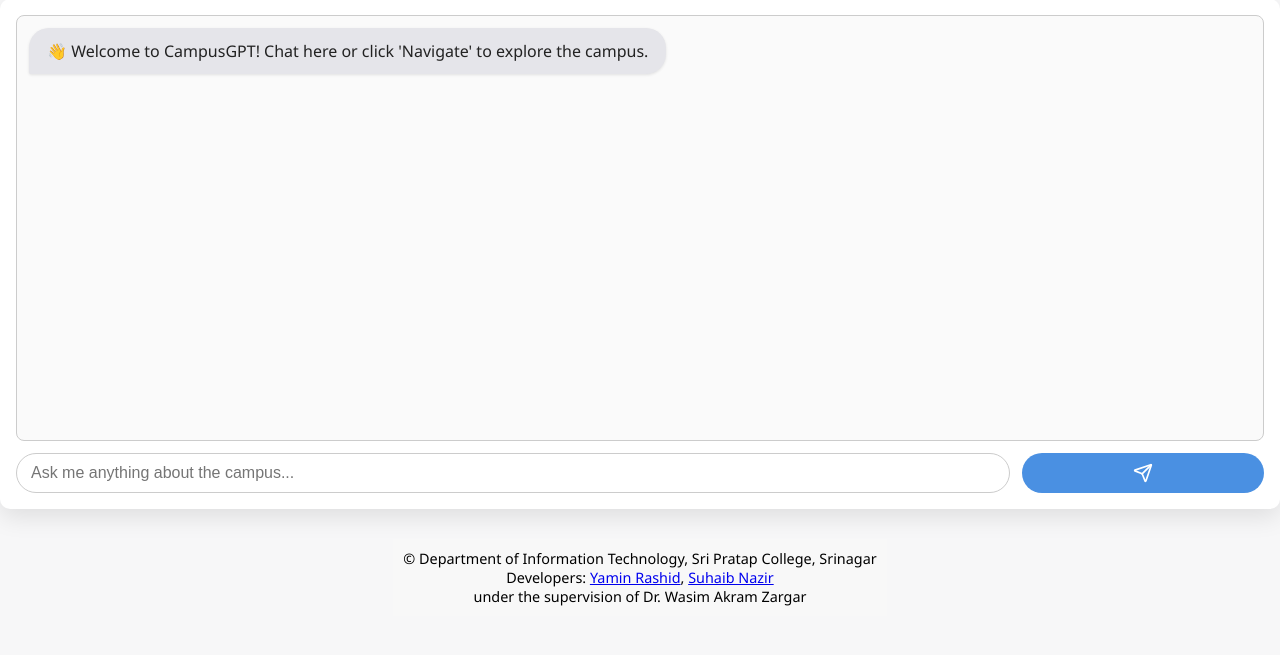
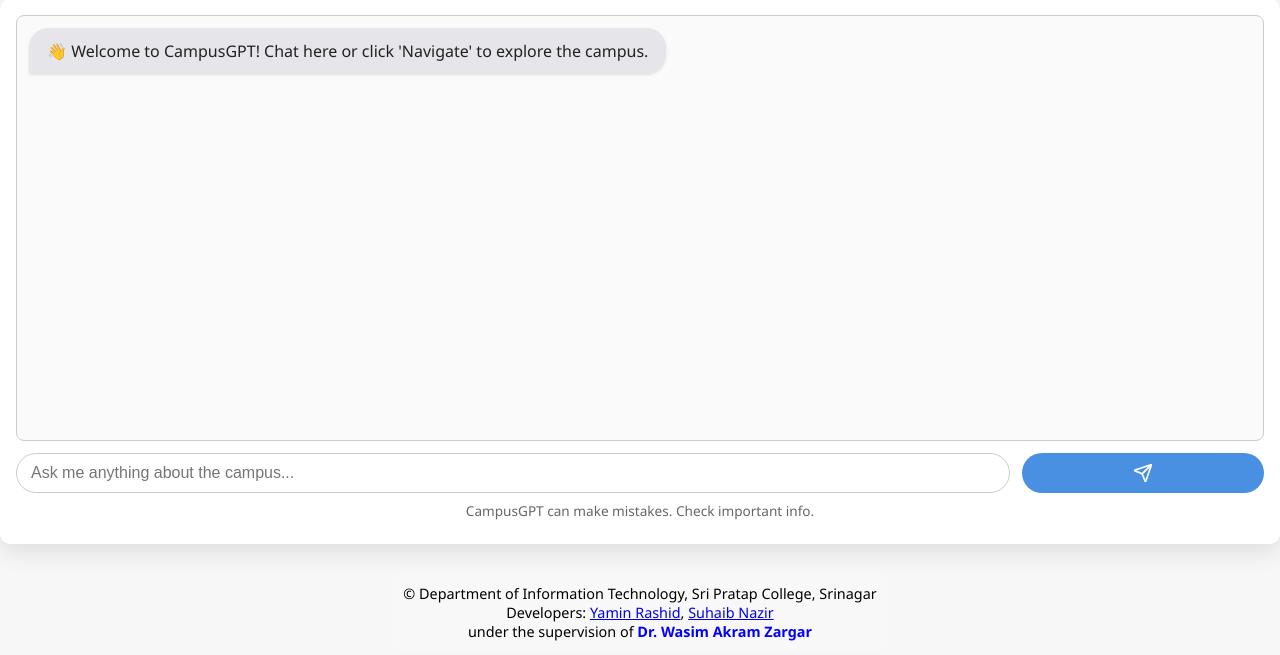
Before and after one commit to xbr-dr/cc, a Flask app: page / in a window 1280 px wide. Shown: the part 145-800 px from the top of the page. Run offline with Flask 3, Linux system fonts and the light colour scheme; data that the repository does not hold is empty.

Commit message:
Enhance footer with styled supervisor name
Updated footer to emphasize supervision by Dr. Wasim Akram Zargar.

```diff
--- a/backend/templates/user/index.html
+++ b/backend/templates/user/index.html
@@ -47,6 +47,9 @@
         </button>
       </div>
     </section>
+    <div style="text-align: center; padding: 8px; font-size: 0.85rem; color: #666;">
+      CampusGPT can make mistakes. Check important info.
+    </div>
   </main>
 
   <footer style="text-align: center; padding: 10px; font-size: 0.9rem; background-color: #f8f8f8; margin-top: 10px;">
@@ -54,8 +57,10 @@
     Developers:
     <a href="https://instagram.com/yamin_rashid_wani" target="_blank">Yamin Rashid</a>,
     <a href="https://instagram.com/_suhaib_.wani007" target="_blank">Suhaib Nazir</a>
-    <br> under the supervision of Dr. Wasim Akram Zargar
+    <br>under the supervision of <strong style="color: blue;">Dr. Wasim Akram Zargar</strong>
   </footer>
+
+
 
   <!-- Leaflet JS -->
   <script src="https://unpkg.com/leaflet@1.9.4/dist/leaflet.js"></script>
```
